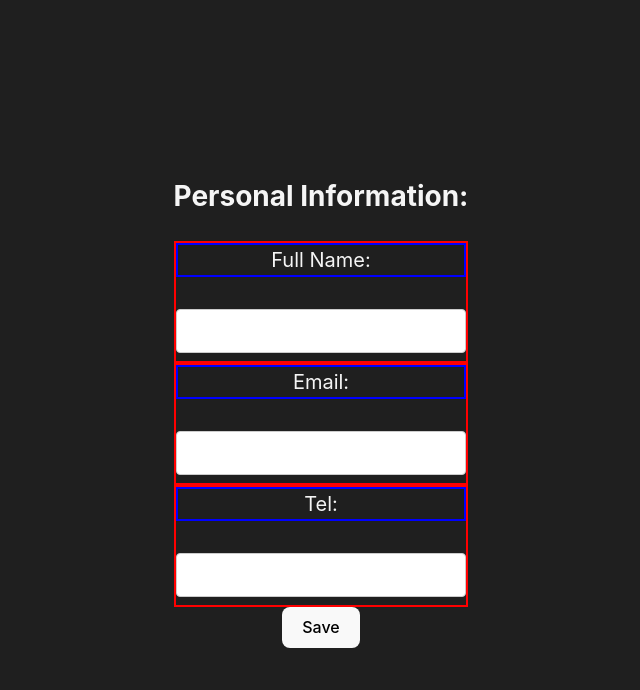
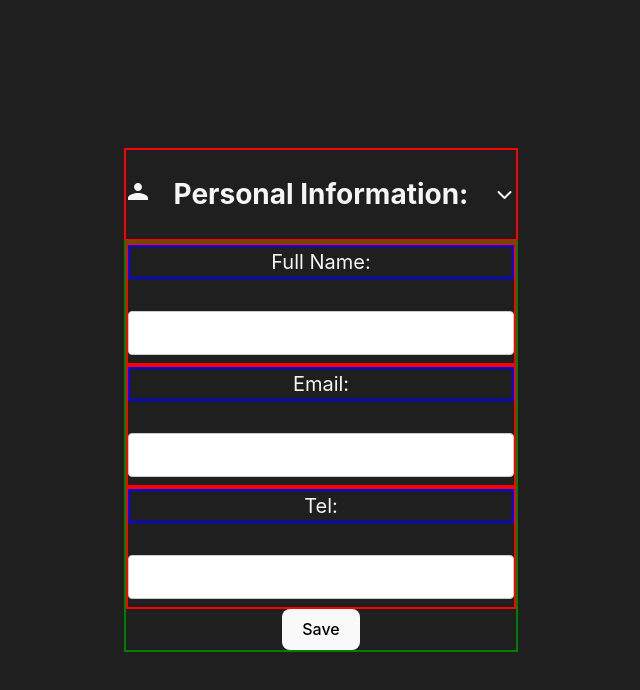
Before and after one commit to Omerrob11/cv_app, a React (Vite) app: page / in a window 1280 px wide. Shown: the top 690 px of the page, without its empty margins (319-959 px from the left). Built offline with nearby package versions, Linux system fonts and the light colour scheme.

Commit message:
add dropdown arrow button with styling

```diff
--- a/package.json
+++ b/package.json
@@ -10,6 +10,7 @@
     "preview": "vite preview"
   },
   "dependencies": {
+    "@fortawesome/fontawesome-free": "^6.6.0",
     "react": "^18.3.1",
     "react-dom": "^18.3.1"
   },
--- a/src/components/Personal-info.jsx
+++ b/src/components/Personal-info.jsx
@@ -1,5 +1,6 @@
 import { useState } from "react";
 import "../styles/form-style.css";
+import arrow from "../assets/arrow.webp";
 
 export default function PersonalInfo({ handlePersonalInfoChanges }) {
   const [inputValues, setInputValues] = useState({
@@ -15,6 +16,25 @@ export default function PersonalInfo({ handlePersonalInfoChanges }) {
   };
 
   return (
+    <div className="information_component">
+      <div className="form_head">
+        <div className="person_icon">
+          <svg
+            xmlns="http://www.w3.org/2000/svg"
+            width="24"
+            height="24"
+            viewBox="0 0 24 24"
+            className="icon"
+          >
+            <path
+              className="icon"
+              d="M12 12c2.21 0 4-1.79 4-4s-1.79-4-4-4-4 1.79-4 4 1.79 4 4 4zm0 2c-3.31 0-10 1.67-10 5v2h20v-2c0-3.33-6.69-5-10-5z"
+            />
+          </svg>
+        </div>
+        <h2 className="form_title">Personal Information:</h2>
+        <i className="fas fa-chevron-down img arrow"></i>
+      </div>
       <form
         className="form_container"
         onSubmit={(e) => {
@@ -23,7 +43,6 @@ export default function PersonalInfo({ handlePersonalInfoChanges }) {
           handlePersonalInfoChanges({ ...inputValues });
         }}
       >
-      <h2 className="form_title">Personal Information:</h2>
         <div className="input_container">
           <label htmlFor="full_name">Full Name:</label>
           <input
@@ -54,5 +73,6 @@ export default function PersonalInfo({ handlePersonalInfoChanges }) {
 
         <button type="submit">Save</button>
       </form>
+    </div>
   );
 }
--- a/src/main.jsx
+++ b/src/main.jsx
@@ -1,5 +1,7 @@
 import { StrictMode } from "react";
 import { createRoot } from "react-dom/client";
+import "@fortawesome/fontawesome-free/css/all.min.css";
+
 import App from "./App";
 import PersonalInfo from "./components/Personal-info";
 import "./index.css";
--- a/src/styles/form-style.css
+++ b/src/styles/form-style.css
@@ -1,4 +1,37 @@
+/* Heading */
+.form_head {
+  display: flex;
+  border: 2px solid red;
+  justify-content: center;
+  align-items: center;
+  gap: 24px;
+}
+
 /* General styles */
+.form_container {
+  border: 2px solid green;
+}
+.icon {
+  fill: #f5f5f5;
+}
+
+.img {
+  max-width: 100%;
+  height: auto;
+  width: 24px;
+  margin: auto;
+  color: #f5f5f5;
+}
+
+.arrow {
+  cursor: pointer;
+  transition: transform 0.3s ease; /* Smooth transition for icon rotation */
+  transition: background-color 0.3s ease; /* Transition for background color */
+}
+
+.arrow:hover {
+  background-color: #0056b3; /* Darker shade on hover */
+}
 .form_title {
   font-size: 28px;
   color: #f5f5f5;
```
Also changed, not shown: src/assets/arrow.webp (added), 1 other file (tests, documents, lock files or other folders). Lines whose indentation alone changed are shown as unchanged.
